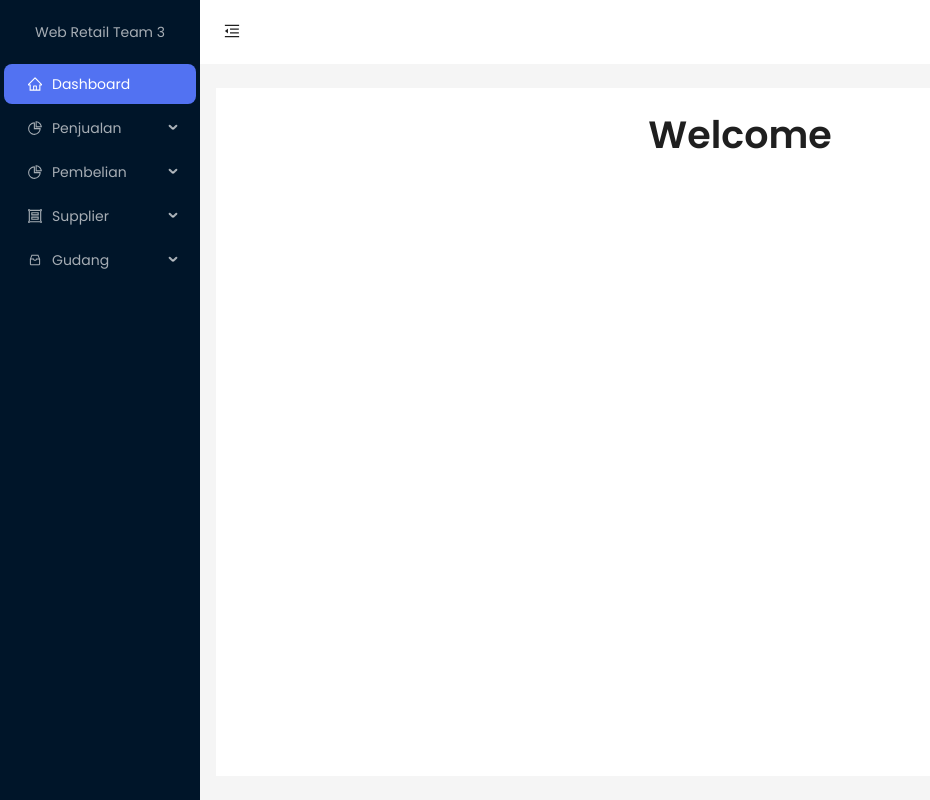
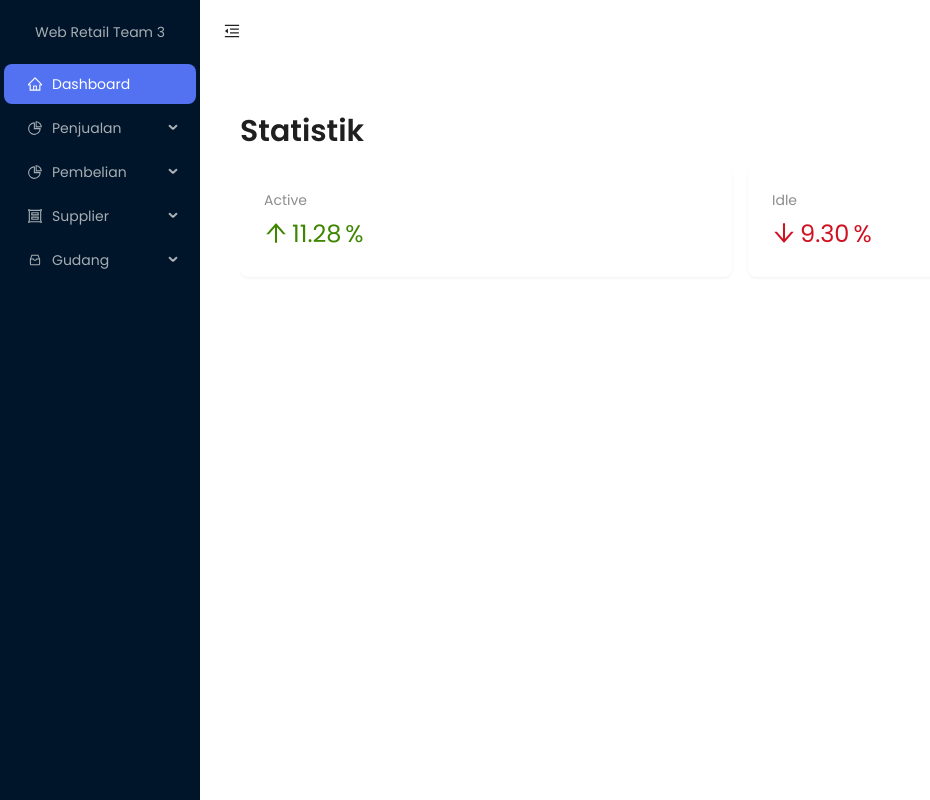
Before and after one commit to maviswisanggeni/web-retail-antd, a React (Vite) app: page / in a window 1280 px wide. Shown: the whole page, without its empty margins (0-930 px from the left). Built offline with nearby package versions, Linux system fonts and the light colour scheme.

Commit message:
add: [MW] dashboard statistic

```diff
--- /dev/null
+++ b/src/components/DashboardComponent.tsx
@@ -0,0 +1,39 @@
+import { Card, Col, Row, Statistic } from "antd";
+import { ArrowDownOutlined, ArrowUpOutlined } from "@ant-design/icons";
+import Title from "antd/es/typography/Title";
+
+const DashboardComponent = () => {
+  return (
+    <div className="content">
+      <Title level={2}>Statistik</Title>
+      <Row gutter={16}>
+        <Col span={12}>
+          <Card bordered={false}>
+            <Statistic
+              title="Active"
+              value={11.28}
+              precision={2}
+              valueStyle={{ color: "#3f8600" }}
+              prefix={<ArrowUpOutlined />}
+              suffix="%"
+            />
+          </Card>
+        </Col>
+        <Col span={12}>
+          <Card bordered={false}>
+            <Statistic
+              title="Idle"
+              value={9.3}
+              precision={2}
+              valueStyle={{ color: "#cf1322" }}
+              prefix={<ArrowDownOutlined />}
+              suffix="%"
+            />
+          </Card>
+        </Col>
+      </Row>
+    </div>
+  );
+};
+
+export default DashboardComponent;
--- a/src/pages/dashboard/Dashboard.tsx
+++ b/src/pages/dashboard/Dashboard.tsx
@@ -20,6 +20,7 @@ import Title from "antd/es/typography/Title";
 import Stock from "../gudang/Stock";
 import DetailAdjustment from "../../components/DetailAdjustment";
 import Supplier from "../supplier/Supplier";
+import DashboardComponent from "../../components/DashboardComponent";
 
 const { Header, Sider, Content } = Layout;
 
@@ -58,12 +59,6 @@ const items: MenuProps["items"] = [
   ]),
 ];
 
-const DashboardComponent: React.FC = () => (
-  <div style={{ textAlign: "center" }}>
-    <Title>Welcome</Title>
-  </div>
-);
-
 const Dashboard: React.FC = () => {
   const [collapsed, setCollapsed] = useState(false);
   const {
@@ -89,8 +84,10 @@ const Dashboard: React.FC = () => {
             items={items}
           />
         </Sider>
-        <Layout>
-          <Header style={{ padding: 0, background: colorBgContainer }}>
+        <Layout style={{
+          background: colorBgContainer,
+        }}>
+          <Header style={{ padding: 0, background: colorBgContainer }} >
             <Button
               type="text"
               icon={collapsed ? <MenuUnfoldOutlined /> : <MenuFoldOutlined />}
@@ -107,7 +104,7 @@ const Dashboard: React.FC = () => {
               margin: "24px 16px",
               padding: 24,
               minHeight: 280,
-              background: colorBgContainer,
+              borderRadius: '10px'
             }}
           >
             <Routes>
```
